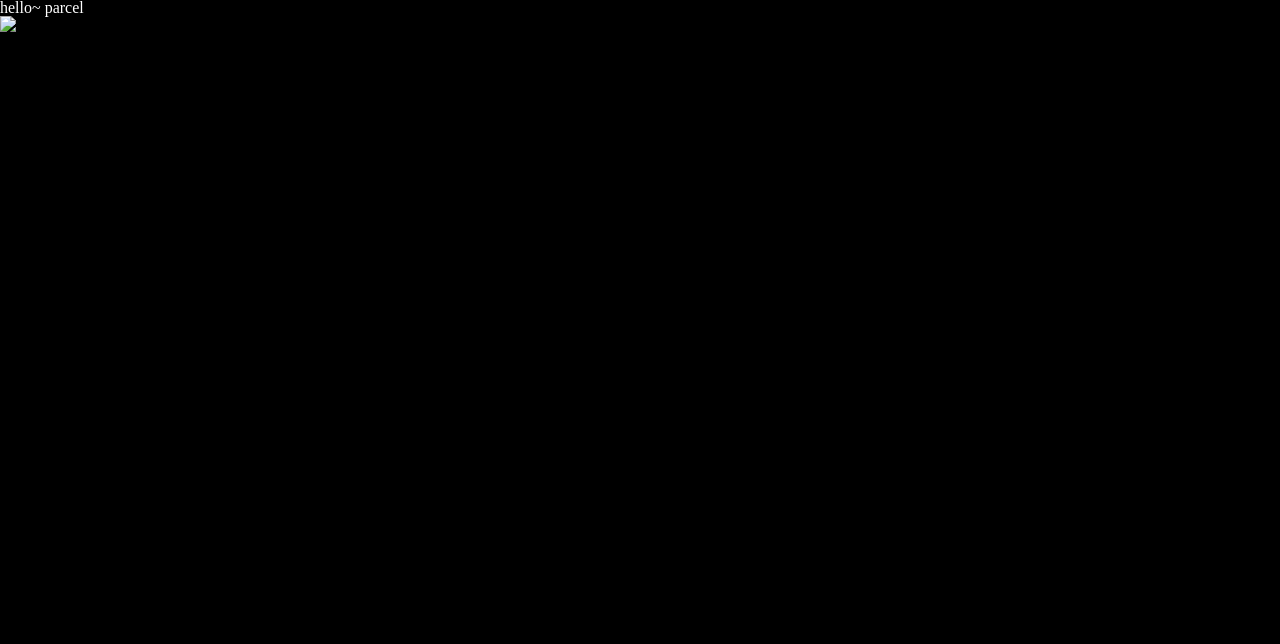
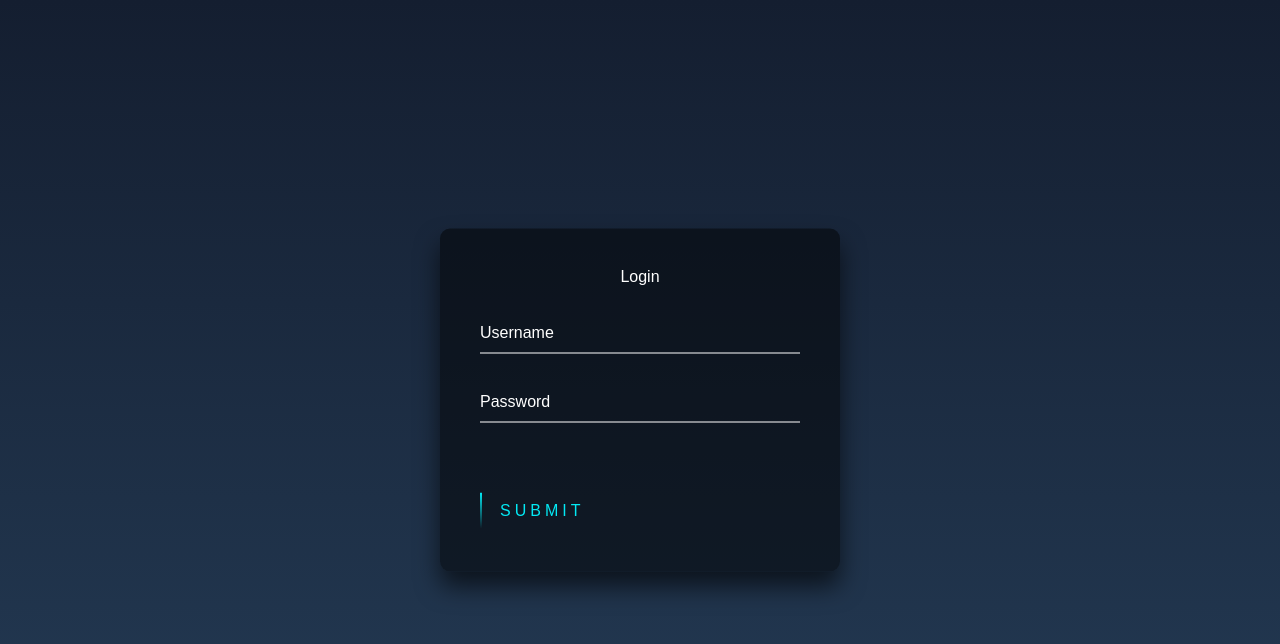
Before and after one commit to KENI0/practice, a website built with Parcel: page index.html in a window 1280 px wide. Built offline with nearby package versions, Linux system fonts and the light colour scheme; files whose address does not match are found by name.

Commit message:
design-practice

```diff
--- /dev/null
+++ b/css/main.css
@@ -0,0 +1,169 @@
+html {
+  height: 100%;
+}
+body {
+  margin: 0;
+  padding: 0;
+  font-family: sans-serif;
+  background: linear-gradient(#141e30, #243b55);
+}
+
+.login-box {
+  position: absolute;
+  top: 50%;
+  left: 50%;
+  width: 400px;
+  padding: 40px;
+  transform: translate(-50%, -50%);
+  background: rgba(0, 0, 0, 0.5);
+  box-sizing: border-box;
+  box-shadow: 0 15px 25px rgba(0, 0, 0, 0.6);
+  border-radius: 10px;
+}
+
+.login-box h2 {
+  margin: 0 0 30px;
+  padding: 0;
+  color: #fff;
+  text-align: center;
+}
+
+.login-box .user-box {
+  position: relative;
+}
+
+.login-box .user-box input {
+  width: 100%;
+  padding: 10px 0;
+  font-size: 16px;
+  color: #fff;
+  margin-bottom: 30px;
+  border: none;
+  border-bottom: 1px solid #fff;
+  outline: none;
+  background: transparent;
+}
+.login-box .user-box label {
+  position: absolute;
+  top: 0;
+  left: 0;
+  padding: 10px 0;
+  font-size: 16px;
+  color: #fff;
+  pointer-events: none;
+  transition: 0.5s;
+}
+
+.login-box .user-box input:focus ~ label,
+.login-box .user-box input:valid ~ label {
+  top: -20px;
+  left: 0;
+  color: #03e9f4;
+  font-size: 12px;
+}
+
+.login-box form a {
+  position: relative;
+  display: inline-block;
+  padding: 10px 20px;
+  color: #03e9f4;
+  font-size: 16px;
+  text-decoration: none;
+  text-transform: uppercase;
+  overflow: hidden;
+  transition: 0.5s;
+  margin-top: 40px;
+  letter-spacing: 4px;
+}
+
+.login-box a:hover {
+  background: #03e9f4;
+  color: #fff;
+  border-radius: 5px;
+  box-shadow: 0 0 5px #03e9f4, 0 0 25px #03e9f4, 0 0 50px #03e9f4,
+    0 0 100px #03e9f4;
+}
+
+.login-box a span {
+  position: absolute;
+  display: block;
+}
+
+.login-box a span:nth-child(1) {
+  top: 0;
+  left: -100%;
+  width: 100%;
+  height: 2px;
+  background: linear-gradient(90deg, transparent, #03e9f4);
+  animation: btn-anim1 1s linear infinite;
+}
+
+@keyframes btn-anim1 {
+  0% {
+    left: -100%;
+  }
+  50%,
+  100% {
+    left: 100%;
+  }
+}
+
+.login-box a span:nth-child(2) {
+  top: -100%;
+  right: 0;
+  width: 2px;
+  height: 100%;
+  background: linear-gradient(180deg, transparent, #03e9f4);
+  animation: btn-anim2 1s linear infinite;
+  animation-delay: 0.25s;
+}
+
+@keyframes btn-anim2 {
+  0% {
+    top: -100%;
+  }
+  50%,
+  100% {
+    top: 100%;
+  }
+}
+
+.login-box a span:nth-child(3) {
+  bottom: 0;
+  right: -100%;
+  width: 100%;
+  height: 2px;
+  background: linear-gradient(270deg, transparent, #03e9f4);
+  animation: btn-anim3 1s linear infinite;
+  animation-delay: 0.5s;
+}
+
+@keyframes btn-anim3 {
+  0% {
+    right: -100%;
+  }
+  50%,
+  100% {
+    right: 100%;
+  }
+}
+
+.login-box a span:nth-child(4) {
+  bottom: -100%;
+  left: 0;
+  width: 2px;
+  height: 100%;
+  background: linear-gradient(360deg, transparent, #03e9f4);
+  animation: btn-anim4 1s linear infinite;
+  animation-delay: 0.75s;
+}
+
+@keyframes btn-anim4 {
+  0% {
+    bottom: -100%;
+  }
+  50%,
+  100% {
+    bottom: 100%;
+  }
+}
--- a/index.html
+++ b/index.html
@@ -1,16 +1,37 @@
 <!DOCTYPE html>
 <html lang="ko">
+
 <head>
   <meta charset="UTF-8">
   <meta http-equiv="X-UA-Compatible" content="IE=edge">
   <meta name="viewport" content="width=device-width, initial-scale=1.0">
   <title>Parcel Bundler</title>
   <link rel="stylesheet" href="https://cdn.jsdelivr.net/npm/reset-css@5.0.1/reset.min.css">
-  <link rel="stylesheet" href="./scss/main.scss">
+  <link rel="stylesheet" href="./css/main.css">
   <script defer src="./js/main.js"></script>
 </head>
+
 <body>
-  <h1>hello~ parcel</h1>
-  <img src="./images/logo.png" alt="heropy">
+  <div class="login-box">
+    <h2>Login</h2>
+    <form>
+      <div class="user-box">
+        <input type="text" name="" required="">
+        <label>Username</label>
+      </div>
+      <div class="user-box">
+        <input type="password" name="" required="">
+        <label>Password</label>
+      </div>
+      <a href="#">
+        <span></span>
+        <span></span>
+        <span></span>
+        <span></span>
+        Submit
+      </a>
+    </form>
+  </div>
 </body>
+
 </html>
--- a/scss/main.scss
+++ /dev/null
@@ -1,10 +0,0 @@
-$color--black: #000;
-$color--white: #fff;
-
-body {
-  background-color: $color--black;
-  h1{
-    color:$color--white;
-    display:flex;
-  }
-}
```
Also changed, not shown: static/favicon.ico (deleted), 1 other file.
